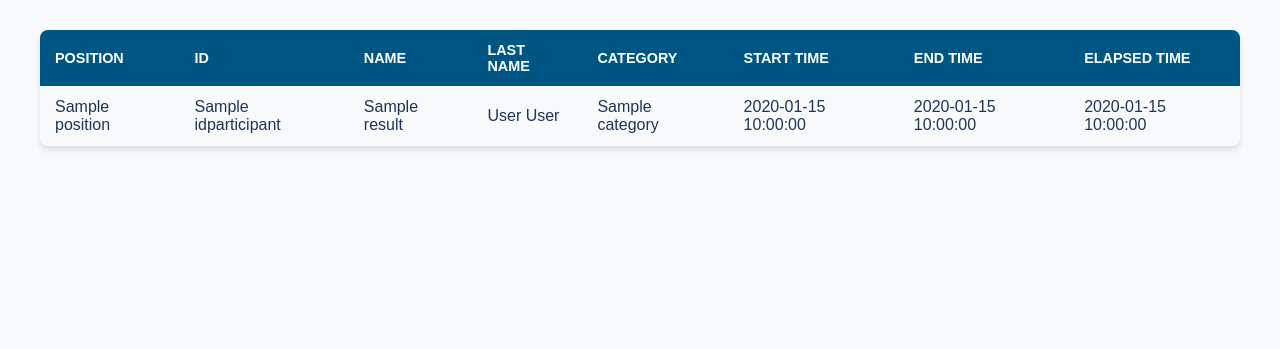
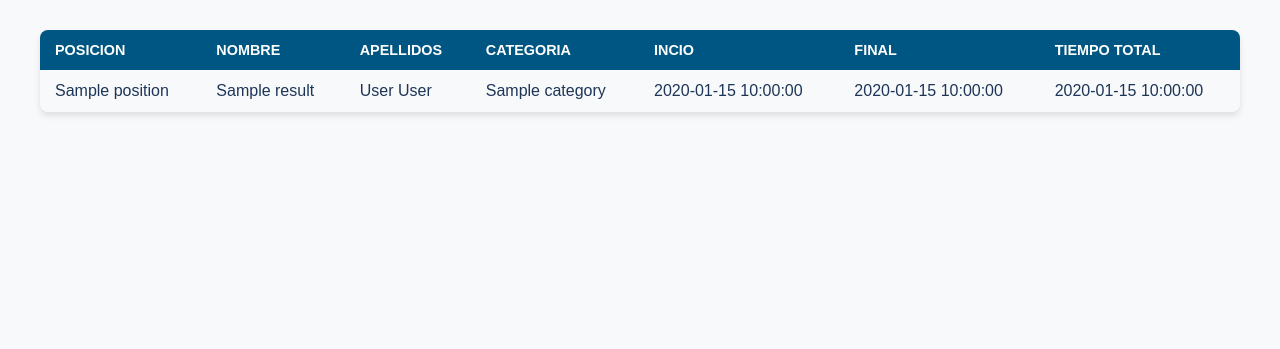
Before and after one commit to mmjafet/Resultado_carrera, a Flask app: template templates/index.html in a window 1280 px wide. Shown: the part 120-469 px from the top of the page. Run offline with Flask 3, Linux system fonts and the light colour scheme; the template is opened without the code that fills it: most values are stand-ins (such as "Sample title", 1, 10 or a date in 2020).

Commit message:
Translate table headers in index.html to Spanish

```diff
--- a/templates/index.html
+++ b/templates/index.html
@@ -117,21 +117,19 @@
         <table>
             <thead>
                 <tr>
-                    <th>Position</th>
-                    <th>ID</th>
-                    <th>Name</th>
-                    <th>Last Name</th>
-                    <th>Category</th>
-                    <th>Start Time</th>
-                    <th>End Time</th>
-                    <th>Elapsed Time</th>
+                    <th>Posicion</th>
+                    <th>Nombre</th>
+                    <th>Apellidos</th>
+                    <th>Categoria</th>
+                    <th>Incio</th>
+                    <th>Final</th>
+                    <th>Tiempo Total</th>
                 </tr>
             </thead>
             <tbody>
                 {% for result in results %}
                 <tr class="position-{{ result.Position }}">
                     <td>{{ result.Position }}</td>
-                    <td>{{ result.IDParticipant }}</td>
                     <td>{{ result.NameParticipant }}</td>
                     <td>{{ result.LastName_1 }} {{ result.LastName_2 }}</td>
                     <td>{{ result.Category }}</td>
```
